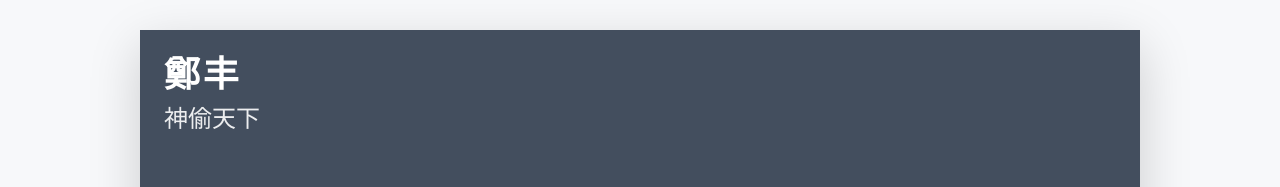
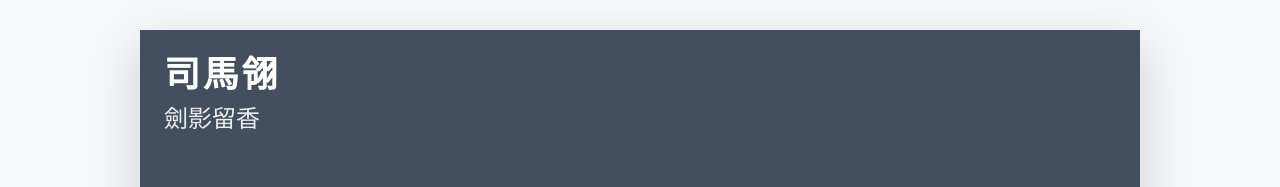
Before and after one commit to xiaoswaii/xiaoswaii.github.io, a plain HTML site: page bookfair/booklist/jianyingliuxiang.html in a window 1280 px wide. Shown: the top 187 px of the page. Drawn offline with Linux system fonts and the light colour scheme.

Commit message:
Update jianyingliuxiang.html

```diff
--- a/bookfair/booklist/jianyingliuxiang.html
+++ b/bookfair/booklist/jianyingliuxiang.html
@@ -32,8 +32,8 @@
                 <div class="media flex-column flex-md-row">
                     <div class="media-body p-4 d-flex flex-column flex-md-row mx-auto mx-lg-0">
                         <div class="primary-info">
-                            <h1 class="name mt-0 mb-1 text-white text-uppercase text-uppercase">鄭丰</h1>
-                            <div class="title mb-3">神偷天下</div>
+                            <h1 class="name mt-0 mb-1 text-white text-uppercase text-uppercase">司馬翎</h1>
+                            <div class="title mb-3">劍影留香</div>
                         </div>
                         <!--//primary-info-->
 
```
